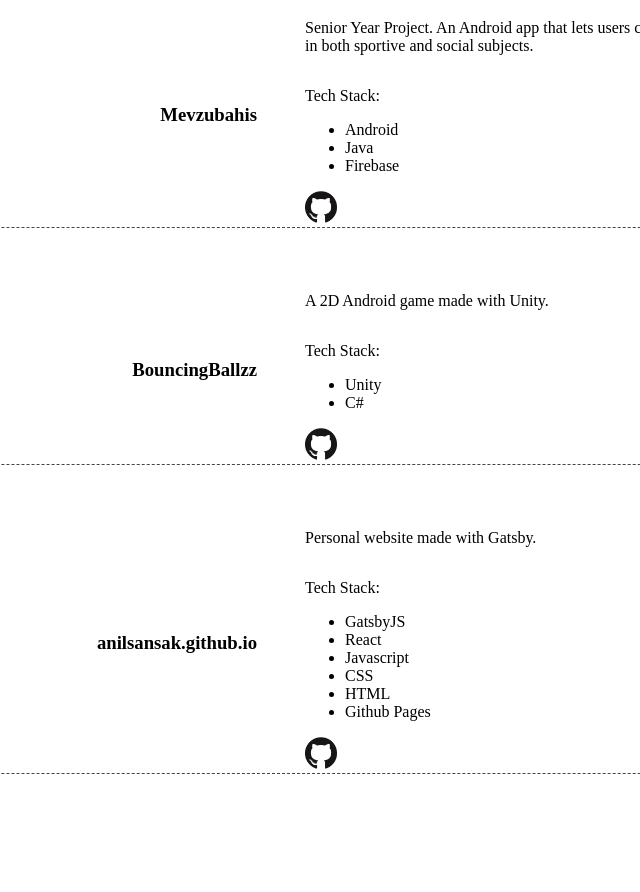
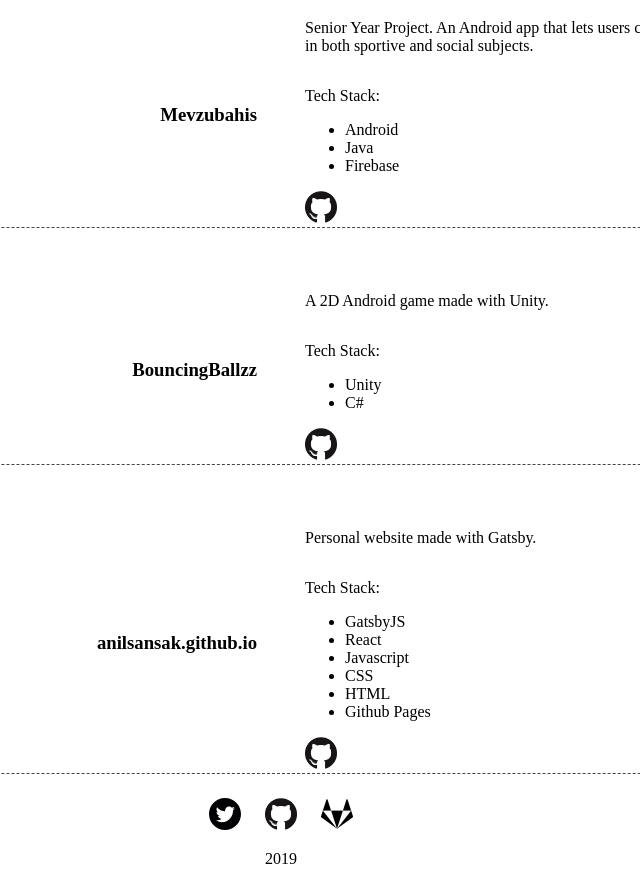
Before and after one commit to anilsansak/anilsansak.github.io, a Gatsby site: page /en in a window 1280 px wide. Shown: the part 2432-3324 px from the top of the page, without its empty margins (359-999 px from the left). Before the commit the page ends 3254 px from the top, so only its background shows below. Built offline with nearby package versions, Linux system fonts and the light colour scheme; Gatsby itself is replaced by a stand-in of ours.

Commit message:
added footer

```diff
--- /dev/null
+++ b/src/components/Footer/index.js
@@ -0,0 +1,70 @@
+import * as React from "react";
+import injectSheet from "react-jss";
+
+const styles = theme => ({
+  Footer: {
+    width: "100%",
+    height: "100%"
+  },
+  FooterCarrier: {
+    height: "100%",
+    maxWidth: 1000,
+    margin: "24px auto 0px auto",
+    display: "flex",
+    flexDirection: "column"
+  },
+  SocialMedia: {
+    width: "100%",
+    display: "flex",
+    flexDirection: "row",
+    justifyContent: "center"
+  },
+  Logo: {
+    "& img": {
+      width: 32,
+      height: 32
+    },
+    margin: "0px 12px"
+  },
+  FooterText: {
+    textAlign: "center"
+  }
+});
+class Footer extends React.Component {
+  render() {
+    const { classes } = this.props;
+    return (
+      <div className={classes.Footer}>
+        <div className={classes.FooterCarrier}>
+          <div className={classes.SocialMedia}>
+            <div className={classes.Logo}>
+              <a href="https://twitter.com/anilsansak">
+                <img
+                  alt="twitter logo"
+                  src={require("../../img/twitter.svg")}
+                />
+              </a>
+            </div>
+            <div className={classes.Logo}>
+              <a href="https://github.com/anilsansak">
+                <img
+                  alt="github logo"
+                  src={require("../../img/github-logo.png")}
+                />
+              </a>
+            </div>
+            <div className={classes.Logo}>
+              <a href="https://gitlab.com/anilsansak">
+                <img alt="gitlab logo" src={require("../../img/gitlab.png")} />
+              </a>
+            </div>
+          </div>
+          <div className={classes.FooterText}>
+            <p>2019</p>
+          </div>
+        </div>
+      </div>
+    );
+  }
+}
+export default injectSheet(styles)(Footer);
--- a/src/components/Home/index.js
+++ b/src/components/Home/index.js
@@ -4,7 +4,7 @@ import Landing from "./Landing";
 import Header from "../Header";
 import Story from "../Story";
 import Projects from "../Projects";
-
+import Footer from "../Footer";
 export default class Home extends React.Component {
   render() {
     return (
@@ -13,6 +13,7 @@ export default class Home extends React.Component {
         <Landing />
         <Story />
         <Projects />
+        <Footer />
       </div>
     );
   }
--- a/src/components/Projects/index.js
+++ b/src/components/Projects/index.js
@@ -10,7 +10,8 @@ const styles = theme => ({
     width: "100%",
     height: "100%",
     maxWidth: 1000,
-    margin: "48px auto"
+    margin: "48px auto",
+    marginBottom: 0
   },
   ProjectsTitle: {
     display: "flex",
```
Also changed, not shown: src/img/gitlab.png (added), src/img/twitter.svg (added).
